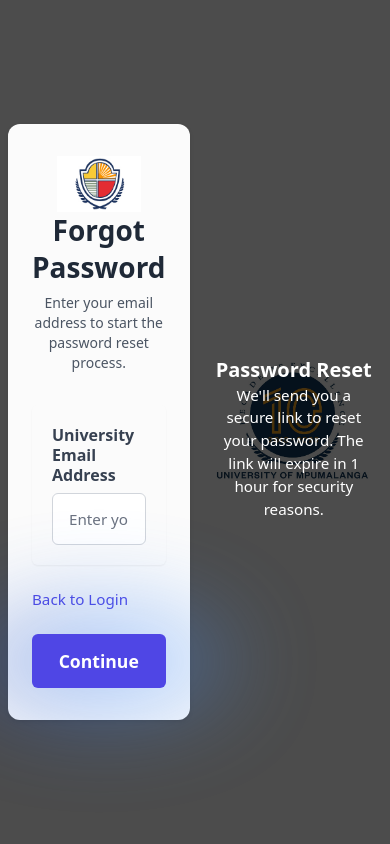
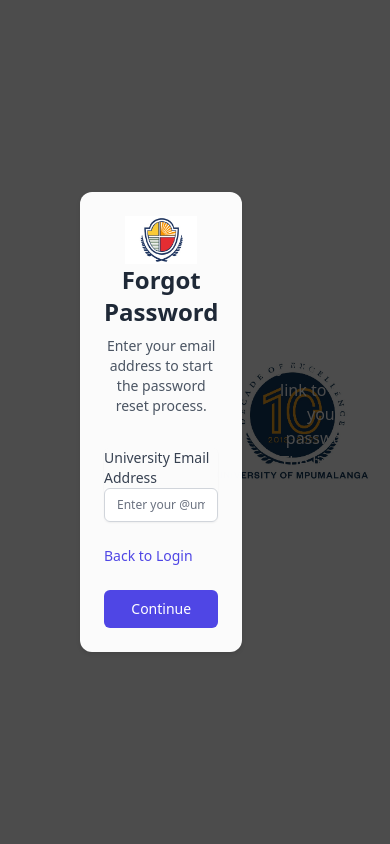
Before and after one commit to letroy969/StudentCardSystem, a Flask app: page /forgot-password in a window 390 px wide. Run offline with Flask 3, Linux system fonts and the light colour scheme; some libraries are stand-ins or nearby versions.

Commit message:
Remove remaining mobile.css links and viewport tags - desktop only

```diff
--- a/templates/forgot_password.html
+++ b/templates/forgot_password.html
@@ -2,11 +2,9 @@
 <html lang="en">
 <head>
     <meta charset="UTF-8" />
-    <meta name="viewport" content="width=device-width, initial-scale=1.0, maximum-scale=5.0, user-scalable=yes"/>
     <link rel="icon" type="image/png" href="{{ url_for('static', filename='images/logo.png') }}">
     <title>Forgot Password - University of Mpumalanga</title>
     <link href="https://cdn.jsdelivr.net/npm/tailwindcss@2.1.2/dist/tailwind.min.css" rel="stylesheet">
-    <link href="{{ url_for('static', filename='css/mobile.css') }}" rel="stylesheet">
     <script src="{{ url_for('static', filename='js/button-glow.js') }}" defer></script>
     <style>
         .bg-image {
--- a/templates/login.html
+++ b/templates/login.html
@@ -2,11 +2,9 @@
 <html lang="en">
 <head>
     <meta charset="UTF-8" />
-    <meta name="viewport" content="width=device-width, initial-scale=1.0, maximum-scale=5.0, user-scalable=yes">
     <link rel="icon" type="image/png" href="{{ url_for('static', filename='images/logo.png') }}">
     <title>Login - University of Mpumalanga</title>
     <link href="https://cdn.jsdelivr.net/npm/tailwindcss@2.1.2/dist/tailwind.min.css" rel="stylesheet">
-    <link href="{{ url_for('static', filename='css/mobile.css') }}" rel="stylesheet">
     <script src="https://cdn.jsdelivr.net/npm/axios/dist/axios.min.js"></script>
     <script src="{{ url_for('static', filename='js/button-glow.js') }}" defer></script>
     <script src="https://www.google.com/recaptcha/api.js" async defer></script>
--- a/templates/reset_password.html
+++ b/templates/reset_password.html
@@ -2,11 +2,9 @@
 <html lang="en">
 <head>
     <meta charset="UTF-8" />
-    <meta name="viewport" content="width=device-width, initial-scale=1.0, maximum-scale=5.0, user-scalable=yes"/>
     <link rel="icon" type="image/png" href="{{ url_for('static', filename='images/logo.png') }}">
     <title>Reset Password - University of Mpumalanga</title>
     <link href="https://cdn.jsdelivr.net/npm/tailwindcss@2.1.2/dist/tailwind.min.css" rel="stylesheet">
-    <link href="{{ url_for('static', filename='css/mobile.css') }}" rel="stylesheet">
     <script src="{{ url_for('static', filename='js/button-glow.js') }}" defer></script>
     <style>
         .bg-image {
--- a/templates/security_settings.html
+++ b/templates/security_settings.html
@@ -2,11 +2,9 @@
 <html lang="en">
 <head>
     <meta charset="UTF-8" />
-    <meta name="viewport" content="width=device-width, initial-scale=1.0, maximum-scale=5.0, user-scalable=yes"/>
     <link rel="icon" type="image/png" href="{{ url_for('static', filename='images/logo.png') }}">
     <title>Security Questions - University of Mpumalanga</title>
     <link href="https://cdn.jsdelivr.net/npm/tailwindcss@2.1.2/dist/tailwind.min.css" rel="stylesheet">
-    <link href="{{ url_for('static', filename='css/mobile.css') }}" rel="stylesheet">
     <script src="{{ url_for('static', filename='js/button-glow.js') }}" defer></script>
     <style>
         .bg-image {
```
